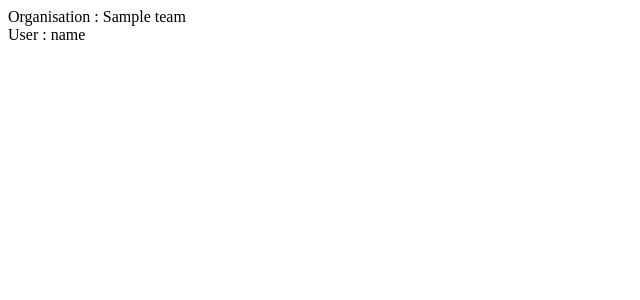
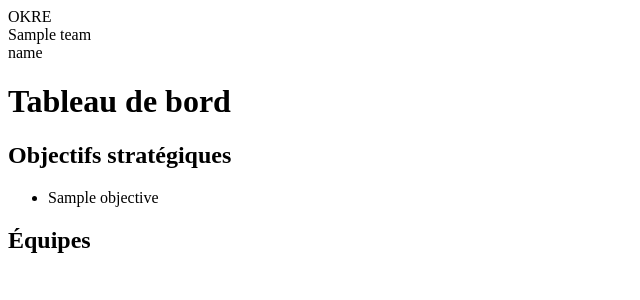
Before and after one commit to Nabellaleen/okre-app, a Django app: page /front/ in a window 1280 px wide. Shown: the top 300 px of the page, without its empty margins (0-640 px from the left). Run offline with Django 5.2, Linux system fonts and the light colour scheme; a user stored in the database is signed in; tables that the repository leaves empty hold one stand-in row (values such as "Sample post").

Commit message:
Structure navigation view and add team objectives

```diff
--- a/okre/front/templates/front/navigation.html
+++ b/okre/front/templates/front/navigation.html
@@ -1,2 +1,32 @@
-Organisation : {{ organization.name }}<br>
-User : {{ user.get_username }}
+<nav>
+    <div class="nav-title">OKRE</div>
+    <div class="nav-organization">
+        <span class="nav-organization-name">{{ organization.name }}</span>
+    </div>
+    <div class="nav-menu"></div>
+    <div class="nav-user">
+        <span class="nav-user-name">{{ user.get_username }}</span>
+    </div>
+</nav>
+
+<h1>Tableau de bord</h1>
+
+<h2>Objectifs stratégiques</h2>
+
+<ul>
+    {% for objective in organization.objectives.all %}
+        <li>{{ objective.title }}</li>
+    {% endfor %}
+</ul>
+
+<h2>Équipes</h2>
+<ul>
+    {% for team in organization.teams.all %}
+        <li>{{ team.name }}</li>
+        <ul>
+            {% for objective in team.objectives.all %}
+                <li>{{ objective.title }}</li>
+            {% endfor %}
+        </ul>
+    {% endfor %}
+</ul>
```
